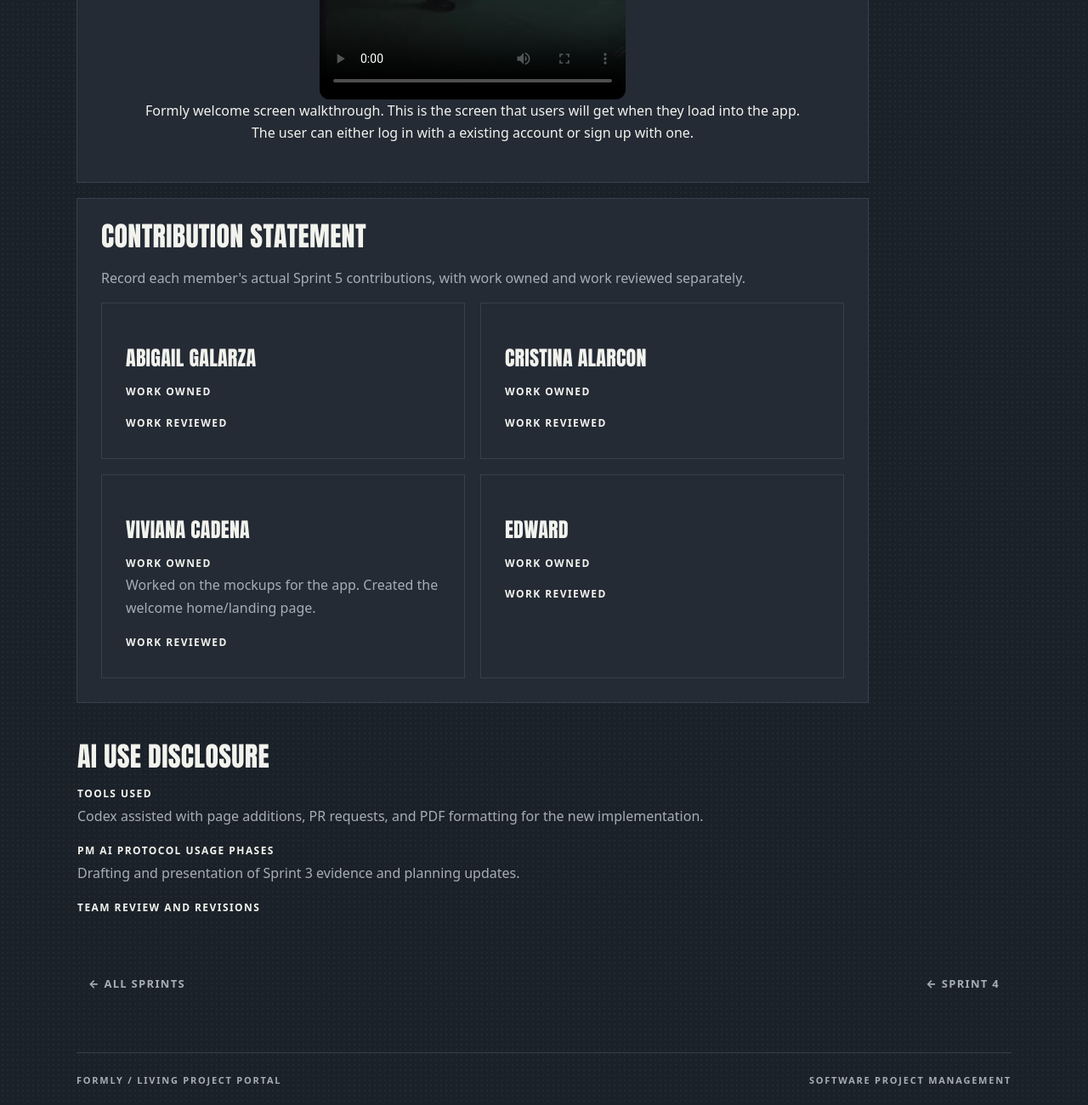
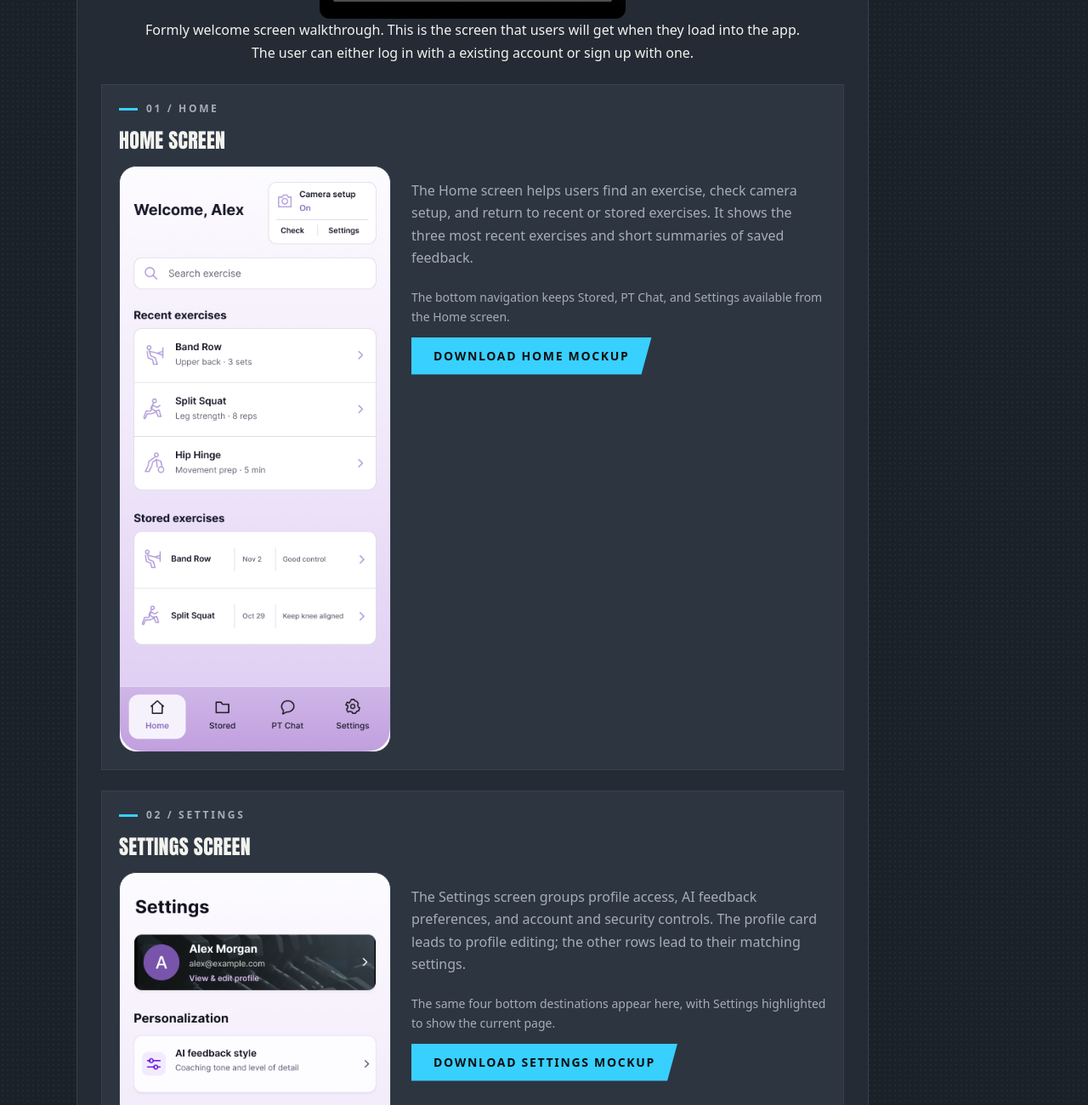
Before and after one commit to cristiala/Formly--SPM, a plain HTML site: page sprints/sprint-5/sprint-5.html in a window 1280 px wide. Shown: the part 1180-2480 px from the top of the page at 85% size. Drawn offline with Linux system fonts and the light colour scheme; grey boxes are pictures that could not be loaded.

Commit message:
Add Sprint 5 Home and Settings mockups

```diff
--- a/assets/styles.css
+++ b/assets/styles.css
@@ -423,6 +423,18 @@ figure img { background: #fff; padding: 12px; border-top: 4px solid var(--accent
 .sprint4-wireframe-placeholder img { display: block; width: 100%; max-width: 100%; height: auto; max-height: 320px; object-fit: contain; border: 1px solid var(--line); background: #fff; }
 .sprint4-landing .sprint4-wireframe-placeholder { min-height: 290px; }
 .sprint4-home-wireframe img { max-height: none; }
+
+/* Sprint 5 mockups use the same card treatment as the Sprint 4 design sections. */
+.sprint5-mockup { margin-top: 24px; padding: 20px; border: 1px solid var(--line); background: var(--surface-2); }
+.sprint5-mockup h3 { margin: 8px 0 18px; }
+.sprint5-mockup-layout { display: grid; grid-template-columns: minmax(0, 320px) minmax(0, 1fr); gap: 24px; align-items: start; }
+.sprint5-mockup-layout img { display: block; width: 100%; height: auto; border: 1px solid var(--line); border-radius: 20px; background: #fff; }
+.sprint5-mockup-layout .button { margin-top: 12px; }
+.sprint5-contribution { margin-top: 28px; }
+@media (max-width: 720px) {
+  .sprint5-mockup-layout { grid-template-columns: 1fr; }
+  .sprint5-mockup-layout img { max-width: 320px; }
+}
 .sprint4-wireframe-visual {
   display: grid; gap: 12px; width: 100%; min-height: 290px; padding: 16px; border: 2px dashed var(--line); background: var(--surface);
 }
--- a/sprints/sprint-5/sprint-5.html
+++ b/sprints/sprint-5/sprint-5.html
@@ -41,8 +41,7 @@
         <div class="sprint-sections">
             <section class="card doc-section" id="figma-mockups" aria-labelledby="figma-mockups-heading">
                 <h2 id="figma-mockups-heading">Figma Mockups</h2>
-                <p>Use this section to add the final Figma screens, annotated design notes, and key design decisions that define the Sprint 5 interface update.</p>
-                <p class="section-note">The mockups should show the final app flow, visual hierarchy, and the decision points that the team wants to review before moving into implementation.</p>
+                <p>Review the welcome walkthrough and the Home and Settings screen mockups for this sprint.</p>
                 <figure class="sprint-video">
                     <video controls playsinline preload="metadata" poster="pdfs/welcome-home-poster.jpg"
                     style="display:block; width:100%; max-width:360px; height:auto; margin:0 auto; border-radius:12px;">
@@ -51,9 +50,35 @@
                     </video>
                 <figcaption style="text-align:center;">Formly welcome screen walkthrough. This is the screen that users will get when they load into the app. The user can either log in with a existing account or sign up with one.</figcaption>
                 </figure>
+
+                <article class="sprint5-mockup" id="home-mockup" aria-labelledby="home-mockup-heading">
+                    <p class="eyebrow">01 / Home</p>
+                    <h3 id="home-mockup-heading">Home screen</h3>
+                    <div class="sprint5-mockup-layout">
+                        <img src="pdfs/home-mockup.png" alt="Home mockup with camera setup, exercise search, three recent exercises, stored exercise summaries, and Home, Stored, PT Chat, and Settings navigation." loading="lazy">
+                        <div>
+                            <p>The Home screen helps users find an exercise, check camera setup, and return to recent or stored exercises. It shows the three most recent exercises and short summaries of saved feedback.</p>
+                            <p class="section-note">The bottom navigation keeps Stored, PT Chat, and Settings available from the Home screen.</p>
+                            <a class="button" href="pdfs/home-mockup.png" download="home-mockup.png">Download Home mockup</a>
+                        </div>
+                    </div>
+                </article>
+
+                <article class="sprint5-mockup" id="settings-mockup" aria-labelledby="settings-mockup-heading">
+                    <p class="eyebrow">02 / Settings</p>
+                    <h3 id="settings-mockup-heading">Settings screen</h3>
+                    <div class="sprint5-mockup-layout">
+                        <img src="pdfs/settings-mockup.png" alt="Settings mockup with a profile card, AI feedback style, password and sign-in, subscription, privacy and data controls, and the same four bottom navigation destinations." loading="lazy">
+                        <div>
+                            <p>The Settings screen groups profile access, AI feedback preferences, and account and security controls. The profile card leads to profile editing; the other rows lead to their matching settings.</p>
+                            <p class="section-note">The same four bottom destinations appear here, with Settings highlighted to show the current page.</p>
+                            <a class="button" href="pdfs/settings-mockup.png" download="settings-mockup.png">Download Settings mockup</a>
+                        </div>
+                    </div>
+                </article>
             </section>
 
-            <section class="card doc-section" id="contribution-statement" aria-labelledby="contribution-statement-heading">
+            <section class="card doc-section sprint5-contribution" id="contribution-statement" aria-labelledby="contribution-statement-heading">
                 <h2 id="contribution-statement-heading">Contribution statement</h2>
                 <p>Record each member's actual Sprint 5 contributions, with work owned and work reviewed separately.</p>
                 <div class="team-grid">
@@ -71,7 +96,7 @@
                     </article>
                     <article class="card">
                         <h3>Edward</h3>
-                        <dl><dt>Work owned</dt><dd></dd><dt>Work reviewed</dt><dd></dd></dl>
+                        <dl><dt>Work owned</dt><dd>Added the Home and Settings mockups to the Sprint 5 page.</dd><dt>Work reviewed</dt><dd>Reviewed the screen flow and navigation for consistency.</dd></dl>
                     </article>
                 </div>
             </section>
@@ -80,11 +105,11 @@
                 <h2 id="ai-use-disclosure-heading">AI use disclosure</h2>
                 <dl>
                     <dt>Tools used</dt>
-                    <dd>Codex assisted with page additions, PR requests, and PDF formatting for the new implementation.</dd>
+                    <dd>Codex assisted with placing the Sprint 5 mockups and drafting their descriptions.</dd>
                     <dt>PM AI Protocol Usage Phases</dt>
-                    <dd>Drafting and presentation of Sprint 3 evidence and planning updates.</dd>
+                    <dd>Drafting and presentation of Sprint 5 design updates.</dd>
                     <dt>Team review and revisions</dt>
-                    <dd></dd>
+                    <dd>The Home and Settings screens were reviewed for a consistent navigation flow.</dd>
                 </dl>
             </section>
         </div>
```
Also changed, not shown: sprints/sprint-5/pdfs/home-mockup.png (added), sprints/sprint-5/pdfs/settings-mockup.png (added).
